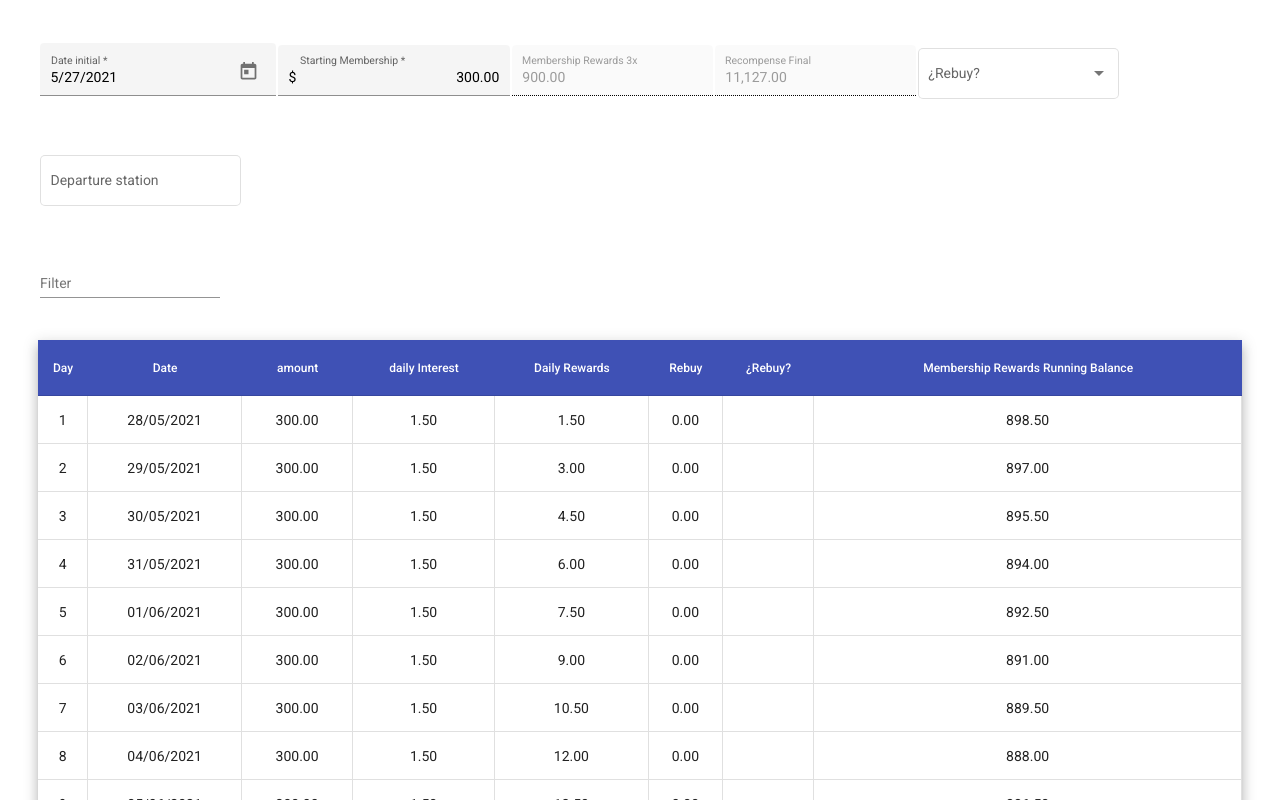
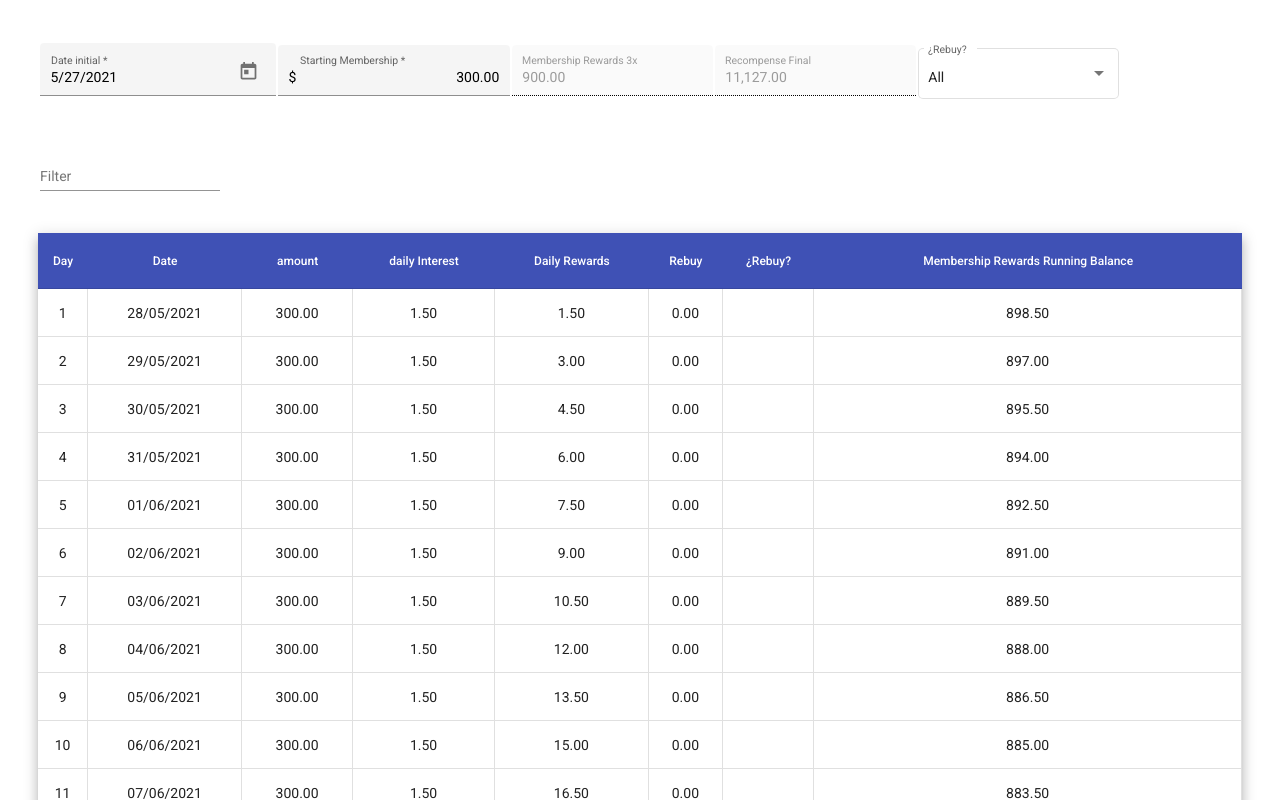
Before and after one commit to marioajuez/basica, an Angular app: page / in a window 1280 px wide. Shown: the top 800 px of the page. Built offline with nearby package versions, Linux system fonts and the light colour scheme.

Commit message:
funcionalidad de retirar con filtros se encuentra funcionando

```diff
--- a/src/app/app.component.html
+++ b/src/app/app.component.html
@@ -65,24 +65,13 @@
 
         <mat-form-field appearance="outline">
           <mat-label>¿Rebuy?</mat-label>
-          <mat-select value = "1"  name ="select" [(ngModel)]="select" (selectionChange)="applyFilter()">
-            <mat-option value= '1' >{{ 'all' | titlecase }}</mat-option>
-            <mat-option value= '50' >{{ 'yes' | titlecase }}</mat-option>
-            <mat-option value= '0'>{{ 'no'| titlecase}}</mat-option>
-
+          <mat-select [value]="select"  name ="select" [(ngModel)]="select">
+            <mat-option value='all' >{{ 'all' | titlecase }}</mat-option>
+            <mat-option [value]='true' >{{ 'yes' | titlecase }}</mat-option>
+            <mat-option [value]='false'>{{ 'no'| titlecase}}</mat-option>
           </mat-select>
         </mat-form-field>
 
-        <mat-form-field class="search__form_field" appearance="outline">
-          <mat-label>Departure station</mat-label>
-          <input type="text"
-                 aria-label="Departure station"
-                 name = "station"
-                 matInput
-                 (keyup)="applyFilter()"
-                 [(ngModel)]="departureStation"
-          >
-        </mat-form-field>
 </form>
 
 </div>
@@ -133,7 +122,7 @@
             <ng-container matColumnDef="optionRebuy">
               <th mat-header-cell *matHeaderCellDef>¿Rebuy?</th>
               <td mat-cell *matCellDef="let val">
-                  <mat-checkbox checked = "true" (change)="check($event)" color="primary" [class.hide]="val.rebuy < 50"></mat-checkbox>
+                  <mat-checkbox [checked]="val.isCheck" (change)="check($event, val.days)" color="primary" [class.hide]="val.rebuy < 50"></mat-checkbox>
               </td>
             </ng-container>
             <ng-container matColumnDef="balance">
--- a/src/app/app.component.ts
+++ b/src/app/app.component.ts
@@ -1,6 +1,6 @@
 import { CdkVirtualForOf } from '@angular/cdk/scrolling';import { Component, OnInit, AfterViewInit, ViewChild, ElementRef, HostListener } from '@angular/core';
 
-import { FormGroup, FormControl } from '@angular/forms';
+import { FormGroup, FormControl, NgForm } from '@angular/forms';
 import { MatTable, MatTableDataSource } from '@angular/material/table';
 import { filter } from 'rxjs/operators';
 
@@ -31,6 +31,9 @@ export class AppComponent {
     { value: '10000', viewValue: 'HU 10.000'},
   ];
 
+  @ViewChild('f', { static: true }) ngForm: NgForm;
+
+
   userData = {
     date: new Date(),
     membership: "300"
@@ -43,6 +46,7 @@ export class AppComponent {
   public membership3X = parseFloat(this.userData.membership)*3.00;
   public recompenseFinal;
   public days;
+  public isCheck = false
   table: any[] = [];
   tableFooterColumns: string[] = ['total'];
 
@@ -67,17 +71,44 @@ export class AppComponent {
   ];
   totalDays = 600;
 
-
-  public departureStation = '';
-  public select = ''
+  select = "all"
+  filterSelect = ""
 
   constructor() {
       this.withRebuyAll();
       this.dataSource.data = this.table
       // this.dataSource = new MatTableDataSource(this.table)
-      this.dataSource.filterPredicate = this.getFilterPredicate();
-      // this.matTable.renderRows();
+      this.dataSource.filterPredicate = this.createFilter();
     }
+
+    ngOnInit() {
+      this.ngForm.form.valueChanges.subscribe(form => {
+
+        this.filterSelect = form.select;
+        this.dataSource.filter = JSON.stringify(this.filterSelect)
+      })
+    }
+
+    createFilter(){
+      let filterFunction = function(data, filter) {
+
+        let searchTerms = JSON.parse(filter);
+        // return data.name_.toLowerCase() == 'john';
+
+        if(searchTerms == 'all') {
+            return String(data.isCheck).includes('true')
+              || String(data.isCheck).includes('false');
+        }
+        else{
+        return String(data.isCheck).includes(filter)
+        };
+
+
+      }
+      return filterFunction;
+    }
+
+
 
 
   applyFilter() {
@@ -85,36 +116,6 @@ export class AppComponent {
     const filterValue = this.select
     this.dataSource.filter = filterValue.trim().toLowerCase();
 }
-
-getFilterPredicate(){
-
-  return (row, filter) => {
-
-    if ('0'.includes(filter.toLowerCase())) {
-          return !row.rebuy;
-    }
-    if ('50'.includes(filter.toLowerCase())) {
-          return row.rebuy;
-    }
-    if ('1'.includes(filter.toLowerCase())) {
-      return true
-    }
-  }
-}
-
-    // row.rebuy == filters
-
-    // JSON.stringify(row.rebuy).indexOf(filters.trim().toLocaleLowerCase()) !=-1;
-    // console.log(row.rebuy, filters)
-
-    // row.rebuy.indexOf(filters) !== -1;
-
-    // row.rebuy == filters;
-
-    // const matchFilter = [];
-    // console.log();
-
-    // console.log(row, filters);
 
 applyFilters(event) {
   const filterValue = event.target.value;
@@ -132,10 +133,6 @@ applyFilters(event) {
          this.updateTable();
     }, 1000);
   }
-
-
-
-
 
 
 
@@ -180,11 +177,13 @@ applyFilters(event) {
   }
 
   public withRebuyAll(){
+
     let dailyRewards = 0;
     let amount = parseFloat(this.userData.membership);
 
     let rebuy = 0;
     let membershipBalance = (amount*3) - (amount*0.005);
+    let isCheck = false
 
     for (let i = 1; i <= this.totalDays; i++) {
 
@@ -193,6 +192,10 @@ applyFilters(event) {
       rebuy = (parseFloat(((dailyRewards/50.00).toString()).split(".")[0])*50.00)
       if (rebuy >= 2000)
             rebuy = 2000;
+        if (dailyRewards >= 50) {
+              isCheck= true
+        }
+
 
       this.table.push({
         days: i,
@@ -202,10 +205,11 @@ applyFilters(event) {
         dailyRewards: dailyRewards,
         rebuy: rebuy,
         membershipBalance: membershipBalance,
-        isCheck: true
+        isCheck: isCheck
       });
 
       if (dailyRewards >= 50) {
+        isCheck= false
         amount += rebuy;
         dailyRewards -= rebuy;
         membershipBalance += rebuy * 3 - amount * 0.005;
@@ -215,23 +219,19 @@ applyFilters(event) {
   }
 
 
-  public check(event){
+  public check(event, indice){
 
-    const idCheck = parseFloat(event.source.id.replace(/\D/g, ''))-1;
 
+    const idCheck = indice-1;
     this.table[idCheck].isCheck = event.checked
 
-    console.log(event.checked,idCheck );
+    if(this.table[idCheck].isCheck){
+      this.invert(idCheck);
+      // this.dataSource.data = this.dataSource.data;
 
-    if(this.table[idCheck].isCheck){
-
-      this.invert(idCheck);
     }else{
-      // const filterValue = '50'
-      // this.dataSource.filter = filterValue.trim().toLowerCase();
-
       this.retire(idCheck);
-
+      this.dataSource.data = this.dataSource.data;
     }
   }
 
@@ -240,17 +240,29 @@ applyFilters(event) {
 
     // console.log(this.dataSource.data)
 
+    console.log("retirar")
+
+    // console.log(this.dataSource.data[0].amount)
+
     this.rebuy =this.table[indice].rebuy;
     this.amount= (this.table[indice].amount + this.rebuy) - (this.rebuy);
     this.dailyRewards = (this.table[indice].dailyRewards - this.rebuy) + this.amount*0.005;
     this.membershipBalance = this.table[indice].membershipBalance - this.amount*0.005 +(3* this.rebuy)
+    this.isCheck = this.table[indice].isCheck
 
 
 
       for( let i = indice+1; i < this.table.length;i++){
 
         this.rebuy = parseFloat(((this.dailyRewards/50.00).toString()).split(".")[0])*50.00
+        // this.isCheck = false
 
+        if (this.dailyRewards >= 50) {
+                this.isCheck= true
+         }
+
+        this.table[i].isCheck = this.isCheck;
+        this.table[i].days = i+1 ;
         this.table[i].amount= this.amount;
         this.table[i].dailyInterest= this.amount * 0.005;
         this.table[i].dailyRewards= this.dailyRewards
@@ -258,17 +270,17 @@ applyFilters(event) {
         this.table[i].membershipBalance = this.membershipBalance
 
         if(this.dailyRewards >= 50) {
+          this.isCheck = false
           this.dailyRewards -= this.rebuy;
           this.amount +=this.rebuy
           this.membershipBalance += this.rebuy * 3 - this.amount * 0.005;
         }
-        else this.membershipBalance += this.rebuy * 3 - this.amount * 0.005;
+        else this.membershipBalance += this.rebuy * 3 - this.amount * 0.005
+
         this.dailyRewards += this.amount * 0.005;
       }
       this.recompenseFinal= this.table[this.table.length -1].membershipBalance
 
-      const filterValue = '50';
-      this.dataSource.filter = filterValue.trim().toLowerCase();
       console.log((this.table[this.table.length-1].membershipBalance));
   }
 
@@ -279,14 +291,18 @@ applyFilters(event) {
     this.amount= this.table[indice].amount + this.rebuy;
     this.dailyRewards = (this.table[indice].dailyRewards - this.rebuy )+ this.amount*0.005;
     this.membershipBalance = this.table[indice].membershipBalance - this.amount*0.005 +(3*this.rebuy)
+    this.isCheck = this.table[indice].isCheck;
 
 
     for( let i = indice+1 ; i < this.table.length;i++){
 
         this.rebuy = parseFloat(((this.dailyRewards/50.00).toString()).split(".")[0])*50.00
+        if (this.dailyRewards >= 50) {
+            this.isCheck= true
+        }
 
-
-        // this.table[i].days = this.days++;
+        this.table[i].isCheck = this.isCheck;
+        this.table[i].days = i+1 ;
         this.table[i].amount= this.amount;
         this.table[i].dailyInterest= this.amount * 0.005;
         this.table[i].dailyRewards= this.dailyRewards
@@ -294,6 +310,7 @@ applyFilters(event) {
         this.table[i].membershipBalance = this.membershipBalance
 
         if(this.dailyRewards >= 50) {
+          this.isCheck= false
           this.amount+=this.rebuy;
           this.dailyRewards -= this.rebuy;
           this.membershipBalance += this.rebuy * 3 - this.amount * 0.005;
```
